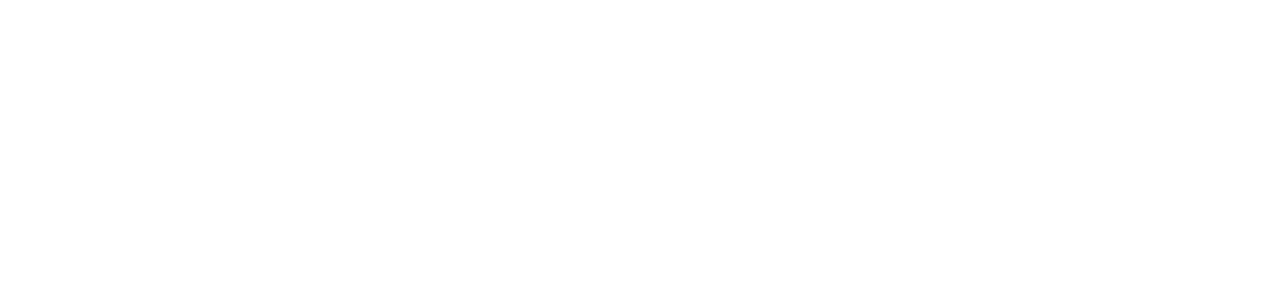
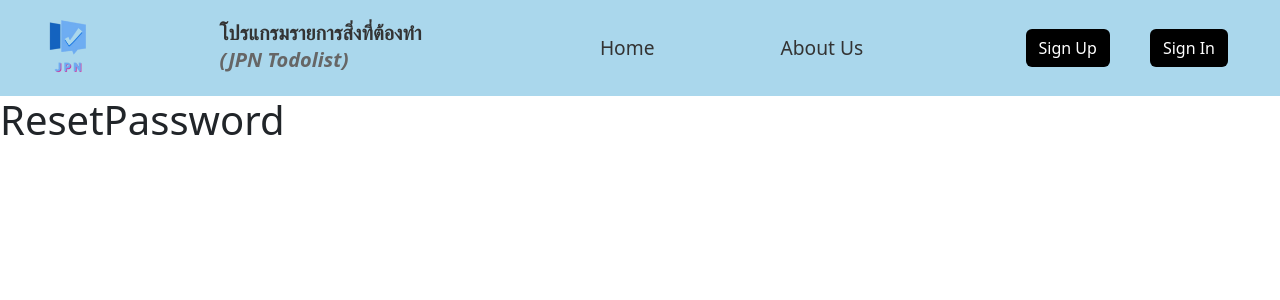
Before and after one commit to Poomlak/TODOLISTJPN, a React (Create React App) app in the folder jpn-project/: page /resetpass in a window 1280 px wide. Before the commit this address had no page. Shown: the top 300 px of the page. Built offline with nearby package versions, Linux system fonts and the light colour scheme.

Commit message:
button reset

```diff
--- a/jpn-project/package.json
+++ b/jpn-project/package.json
@@ -12,6 +12,7 @@
     "express": "^4.21.1",
     "mysql": "^2.18.1",
     "mysql2": "^3.11.3",
+    "nodemon": "^3.1.7",
     "react": "^18.3.1",
     "react-dom": "^18.3.1",
     "react-router-dom": "^6.27.0",
--- a/jpn-project/src/App.js
+++ b/jpn-project/src/App.js
@@ -7,8 +7,7 @@ import Todo from "./todo/Todo";
 import Todomain from "./todomain/Todomain";
 import Profile from "./profile/Profile";
 import { BrowserRouter, Route, Routes, Link } from "react-router-dom";
-import Navbar from "./navbars/Navbar";
-import Navbarsignup from "./allnavbars/Navbarsignup";
+import Resetpass from "./signin/Resetpass";
 import "./App.css";
 
 function App() {
@@ -22,6 +21,7 @@ function App() {
         <Route path="/todo" element={<Todo />} />
         <Route path="/todomain" element={<Todomain />} />
         <Route path="/profile" element={<Profile />} />
+        <Route path="/resetpass" element={<Resetpass />} />
       </Routes>
     </BrowserRouter>
   );
--- /dev/null
+++ b/jpn-project/src/signin/Resetpass.js
@@ -0,0 +1,13 @@
+import React from "react";
+import Navbaraboutus from "../allnavbars/Navbarsaboutus";
+
+const Resetpass = () => {
+  return (
+    <>
+      <Navbaraboutus />
+      <h1>ResetPassword</h1>
+    </>
+  );
+};
+
+export default Resetpass;
--- a/jpn-project/src/signin/Signin.js
+++ b/jpn-project/src/signin/Signin.js
@@ -3,11 +3,18 @@ import jpnLogo from "../navbars/jpn_logo.png";
 import "./Signin.css";
 import axios from "axios";
 import Navbarsignin from "../allnavbars/Navbarsignin";
+import { useNavigate } from "react-router-dom";
 
 const Signin = () => {
+  const navigate = useNavigate(); // useNavigate ต้องทำงานภายใน <Router>
+
+  const goReset = () => {
+    navigate("/resetpass");
+  };
+
   const [formData, setFormData] = useState({
-    username: '',
-    password: ''
+    username: "",
+    password: "",
   });
   const [showPassword, setShowPassword] = useState(false);
 
@@ -17,28 +24,28 @@ const Signin = () => {
 
   const handleChange = (e) => {
     const { name, value } = e.target;
-    setFormData(prevData => ({ ...prevData, [name]: value }));
+    setFormData((prevData) => ({ ...prevData, [name]: value }));
   };
 
   const handleSubmit = async (e) => {
     e.preventDefault();
 
     try {
-      const response = await axios.post('http://localhost:5000/login', {
+      const response = await axios.post("http://localhost:5000/login", {
         username: formData.username,
-        password: formData.password
+        password: formData.password,
       });
-      console.log(response)
-      alert('Login successful');
+      console.log(response);
+      alert("Login successful");
     } catch (error) {
-      console.error('Error logging in:', error.response.data);
-      alert('Invalid username or password');
+      console.error("Error logging in:", error.response.data);
+      alert("Invalid username or password");
     }
   };
 
   return (
     <>
-    <Navbarsignin/>
+      <Navbarsignin />
       <div className="signin-container">
         <div className="signin-form">
           <div className="logo-container">
@@ -88,6 +95,9 @@ const Signin = () => {
               </div>
             </div>
             <div className="button-group">
+              <button type="button " className="" onClick={goReset}>
+                Resetpass
+              </button>
               <button type="submit" className="signin-button">
                 Sign in
               </button>
```
Also changed, not shown: 1 other file (tests, documents, lock files or other folders). Lines whose indentation alone changed are shown as unchanged.
